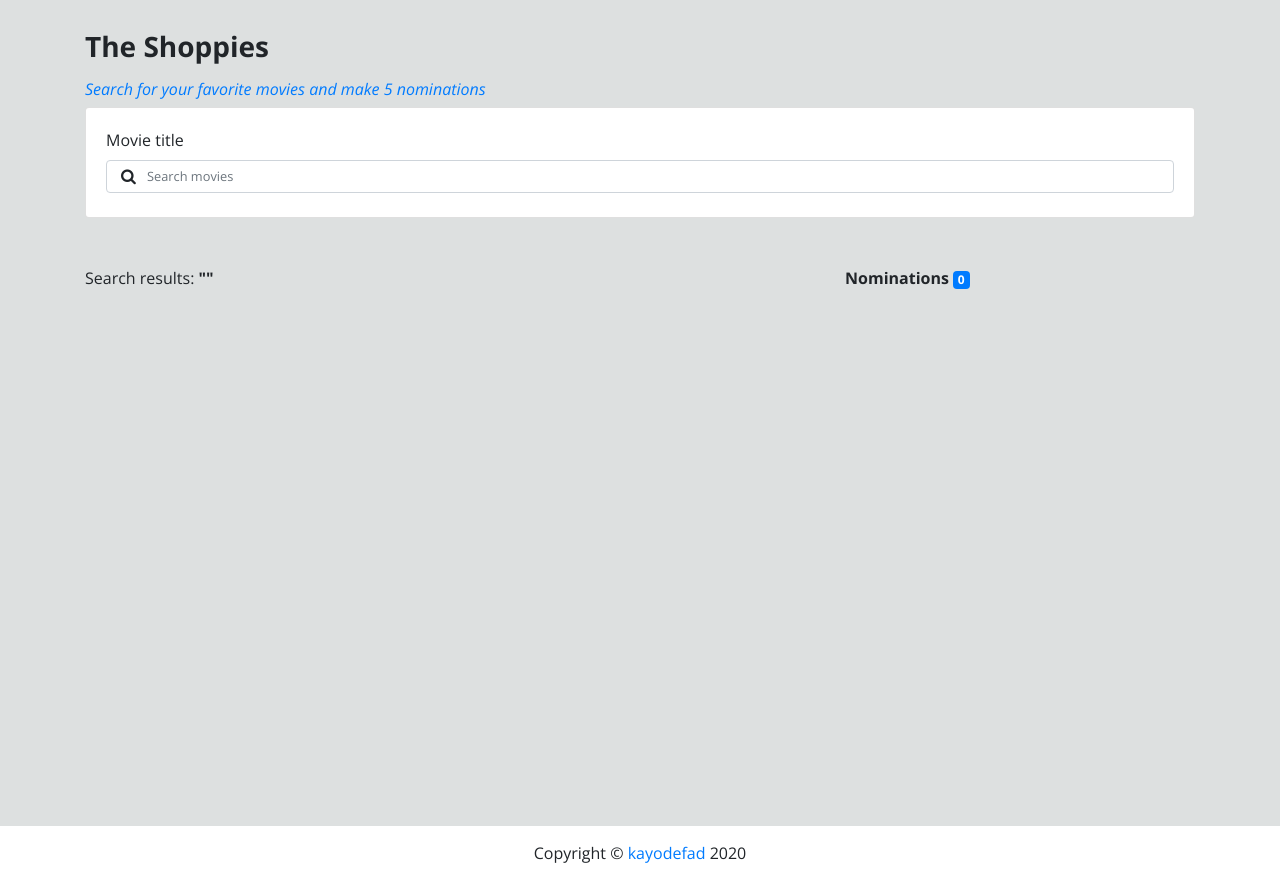
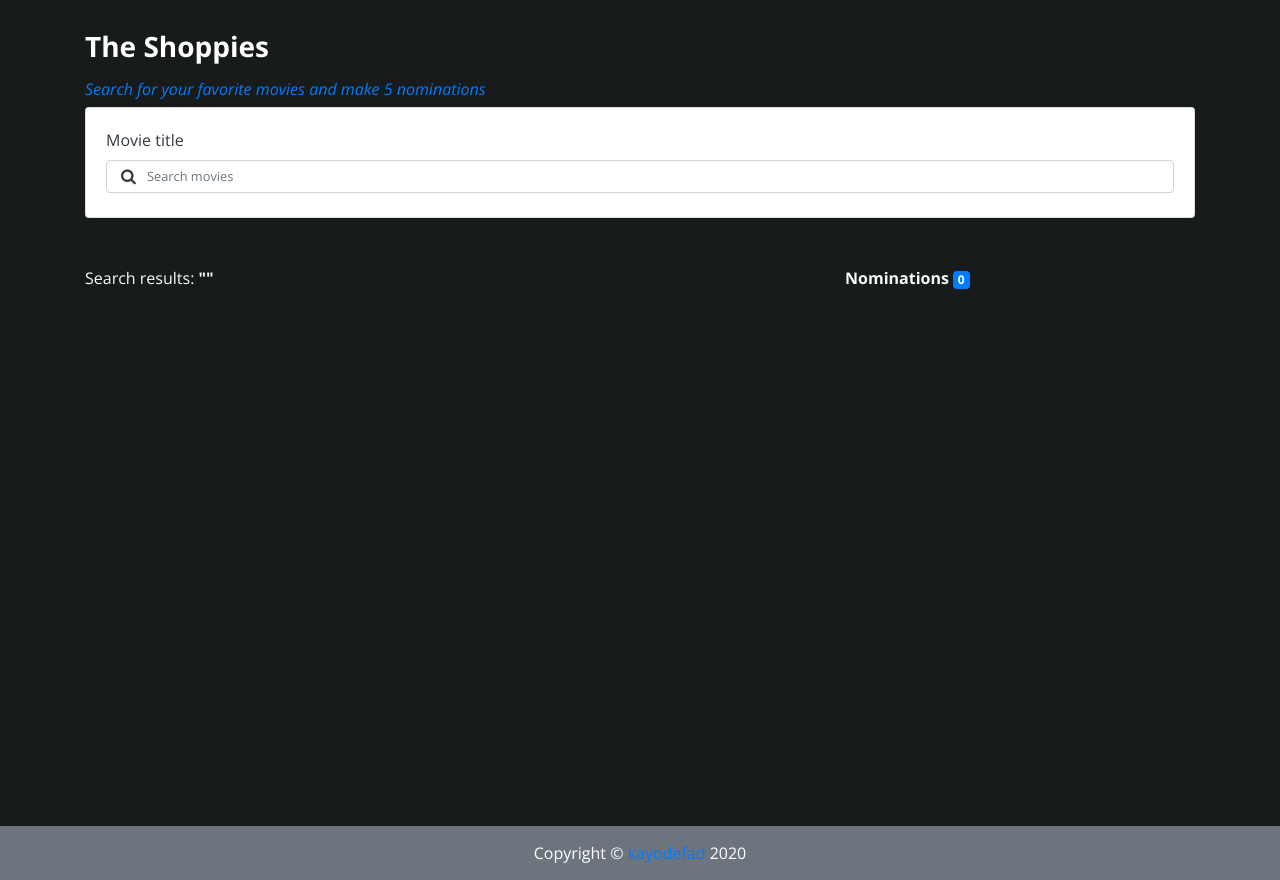
Before and after one commit to kayodefad/shopify, a React (Create React App) app: page / in a window 1280 px wide. Built offline with nearby package versions, Linux system fonts and the light colour scheme.

Commit message:
Changed bg colors

```diff
--- a/src/components/common/listgroup.jsx
+++ b/src/components/common/listgroup.jsx
@@ -3,7 +3,7 @@ import React from "react";
 const Listgroup = ({ data, caption, btnText, handleClick }) => {
   return (
     <div>
-      <p className="font-weight-bold">
+      <p className="font-weight-bold text-light">
         {caption} <span className="badge badge-primary">{data.length}</span>
       </p>
       <ul className="list-group list-group-flush">
--- a/src/components/footer.jsx
+++ b/src/components/footer.jsx
@@ -2,14 +2,13 @@ import React from "react";
 
 const Footer = () => {
   const footerStyle = {
-    background: "#fff",
     padding: 15,
     marginTop: 50,
     textAlign: "center"
   };
 
   return (
-    <div style={footerStyle}>
+    <div className="bg-secondary" style={footerStyle}>
       Copyright &copy;{" "}
       <a
         href="http://github.com/kayodefad/"
--- a/src/components/nominationlist.jsx
+++ b/src/components/nominationlist.jsx
@@ -3,7 +3,7 @@ import Listgroup from "./common/listgroup";
 
 const Nominationlist = ({ nominationList, handleRemoveMovie }) => {
   return (
-    <div className="col-lg-4">
+    <div className="col-lg-4 text-dark">
       <Listgroup
         data={nominationList}
         caption="Nominations"
--- a/src/components/searchbar.jsx
+++ b/src/components/searchbar.jsx
@@ -9,7 +9,7 @@ const Searchbar = ({ handleChange, handleSubmit }) => {
   };
 
   return (
-    <div className="card mb-5">
+    <div className="card mb-5 text-dark">
       <div className="card-body">
         <form onSubmit={handleSubmit} className="mb-1">
           <label htmlFor="search" className="form-label">
--- a/src/components/searchlist.jsx
+++ b/src/components/searchlist.jsx
@@ -32,8 +32,8 @@ const Searchlist = props => {
 
   return (
     <>
-      <div className="col-lg-8">
-        <p>
+      <div className="col-lg-8 text-dark">
+        <p className="text-light">
           Search results:{" "}
           <span className="font-weight-bold">{`"${searchTerm}"`}</span>
         </p>
--- a/src/index.css
+++ b/src/index.css
@@ -5,7 +5,8 @@
 body {
   margin-top: 30px;
   font-family:'Open Sans', sans-serif;
-  background: #dde0e0;
+  background: #181b1b;
+  color: #fff
 }
 
 /* code {
```
Also changed, not shown: 1 other file (tests, documents, lock files or other folders).
